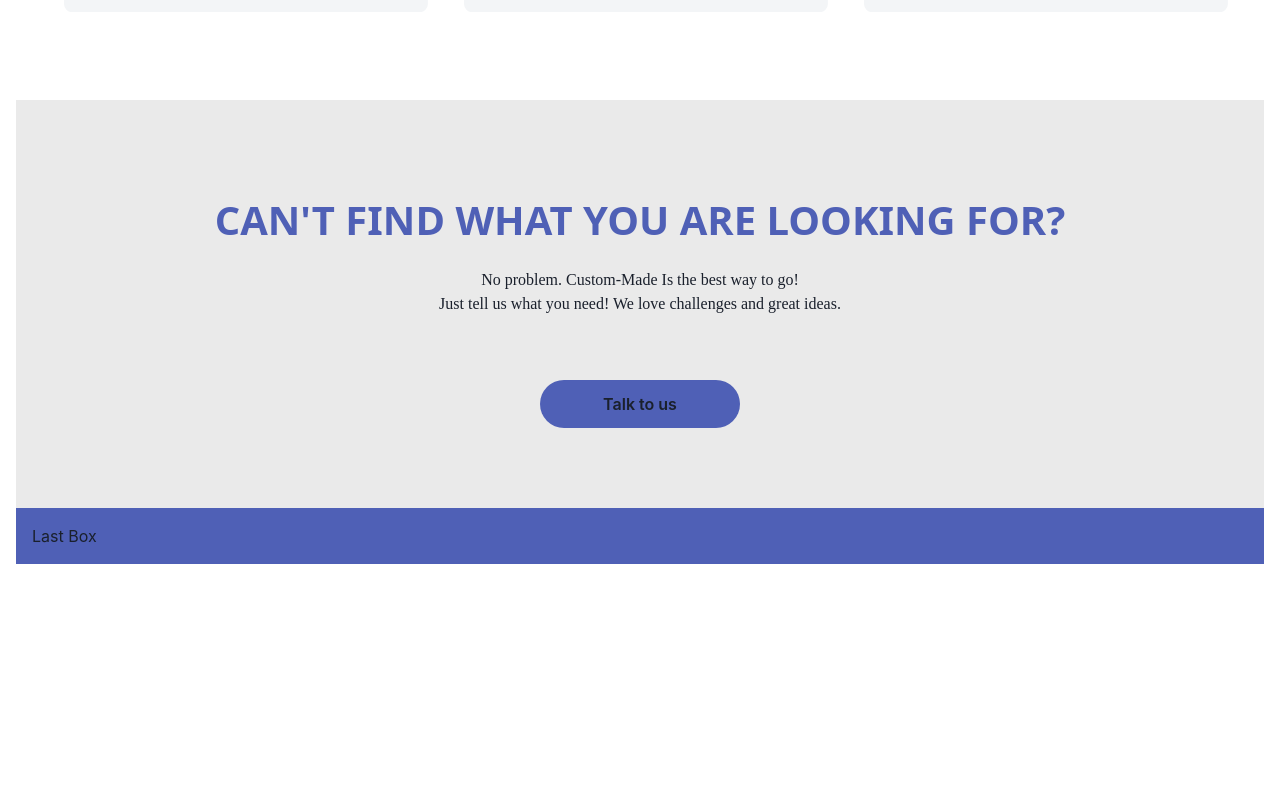
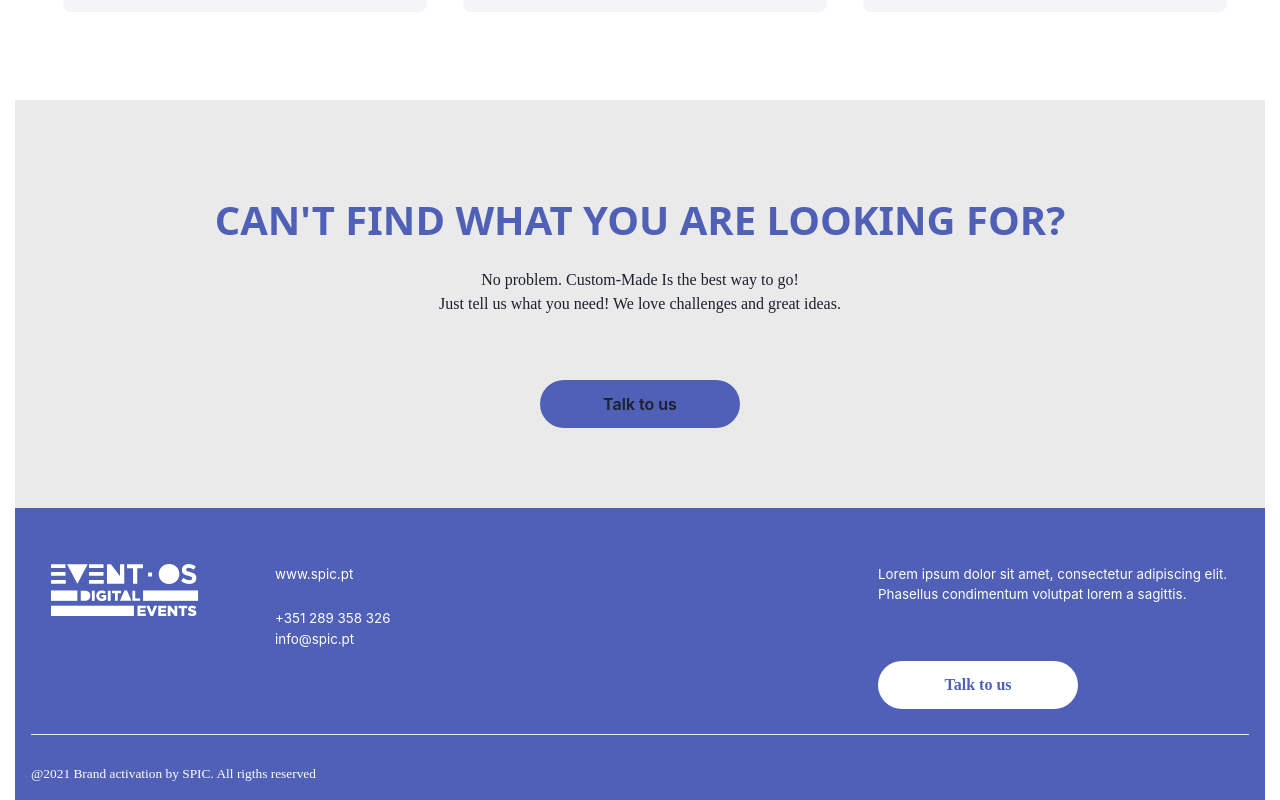
Before and after one commit to luciamvm/page_chakra_ui, a Next.js app: page / in a window 1280 px wide. Shown: the part 2665-3465 px from the top of the page. Before the commit the page ends 3229 px from the top, so only its background shows below. Built offline with nearby package versions, Linux system fonts and the light colour scheme.

Commit message:
adding elements of last box

```diff
--- /dev/null
+++ b/pages/components/whiteLine.js
@@ -0,0 +1,11 @@
+export default function ColoredLine(color) {
+    return (
+        <hr
+            style={{
+                color: color,
+                backgroundColor: color,
+                height: 5
+        }}
+    />
+    )
+}
--- a/pages/index.js
+++ b/pages/index.js
@@ -1,14 +1,15 @@
-import { Box, BoxProps, Center, Flex, Grid, Heading, Spacer, Stack, Text } from '@chakra-ui/layout';
+import { Box, BoxProps, Center, Flex, Grid, GridItem, Heading, Spacer, Stack, Text } from '@chakra-ui/layout';
 import { Image, Button } from "@chakra-ui/react";
 import DecoImage from './components/deco';
 import Nissan from './components/nissan';
 import Somersby from './components/somersby';
-import Ba from './components/ba'
+import Ba from './components/ba';
 import Volkswagen from './components/volkswagen';
 import Volvo from './components/volvo';
 import Sonae from './components/sonae';
 import Fnac from './components/fnac';
 import Fidelidade from './components/fidelidade';
+import ColoredLine from './components/whiteLine';
 
 
 
@@ -297,8 +298,37 @@ export default function Home() {
           </Box>
         </Box>
 
-        <Box bg="#4F60B6" w="100%" p={4}>
-          Last Box
+        <Box bg="#4F60B6" w={[20, 100, 1250]} p={4}>
+          <Grid templateColumns="repeat(5, 1fr)" gap={4}>
+            <Grid templateColumns="repeat(2, 1fr)" gap={6}>
+              <Box w={[20, 100, 200]} mt={10} ml={5}>
+                   <Image src="./logo.png"/>
+              </Box>
+
+              <Box w={[20, 100, 200]} mt={10}>
+                <a href='https://www.spic.pt'><Text fontSize='13.38' color='white'>www.spic.pt</Text></a><br/>
+                <Text fontSize='13.38' color='white'>+351 289 358 326<br/><a href="mailto:test@email.com">info@spic.pt</a></Text>
+              </Box>
+            </Grid>
+
+              <GridItem colStart={4} colEnd={6}>
+                <Box mt={10}>
+                <Text color='white' fontSize='13.38'>
+                  Lorem ipsum dolor sit amet, consectetur adipiscing elit.
+                  Phasellus condimentum volutpat lorem a sagittis.
+                </Text>
+                </Box>
+                <Box mt={14}>
+                  <Button borderRadius="40px" height="48px" width="200px" bgColor="white"><Text color='#4f60b6' fontFamily='Gotham-Book'>Talk to us</Text></Button>
+                </Box>
+              </GridItem>
+
+
+          </Grid>
+          <Box mt={25} mb={6}>
+              <ColoredLine color="white"/>
+          </Box>
+          <Text color="white" fontSize='13.38' fontFamily='Gotham-Book'>@2021 Brand activation by SPIC. All rigths reserved</Text>
         </Box>
 
       </Box>
```
